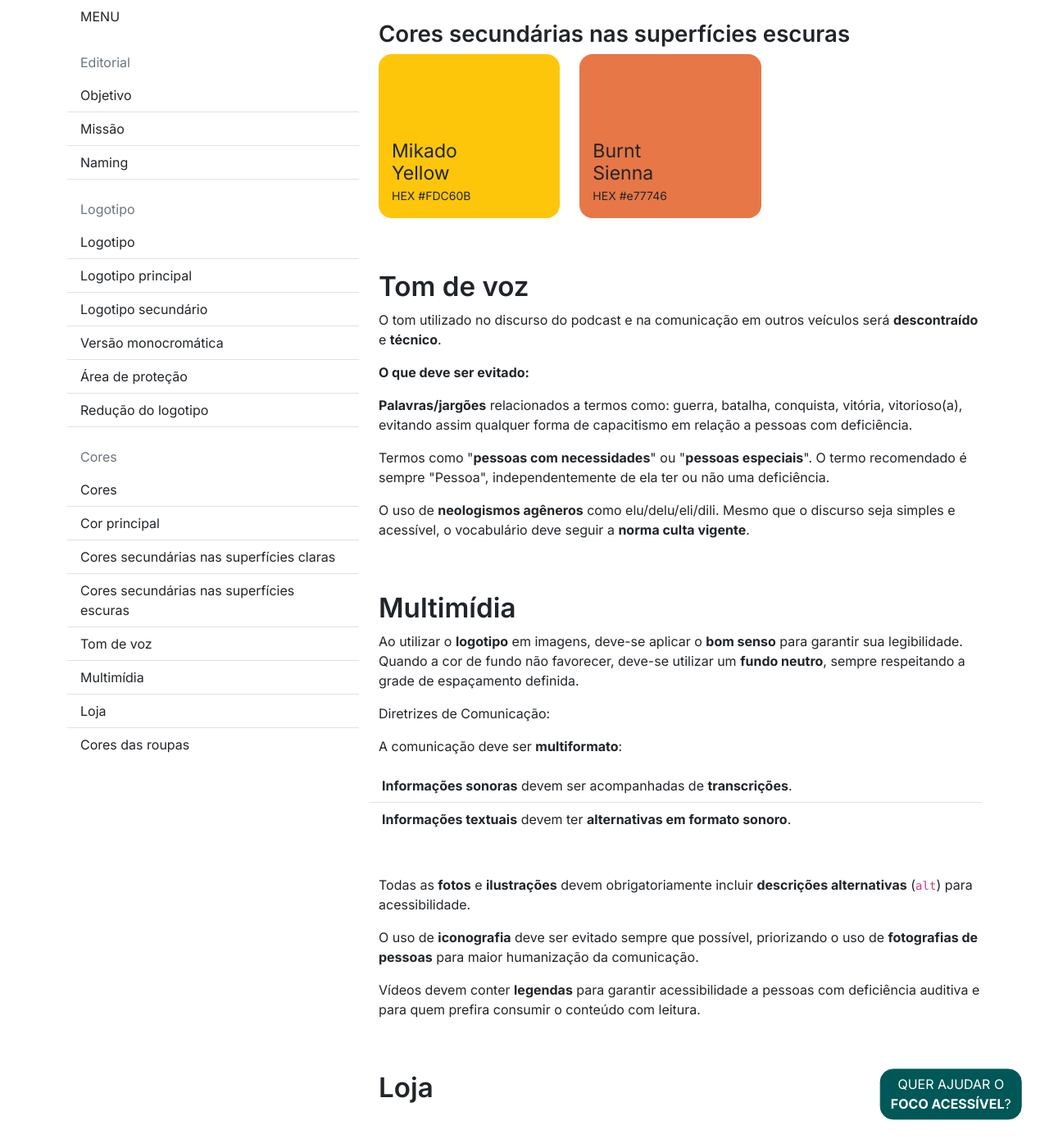
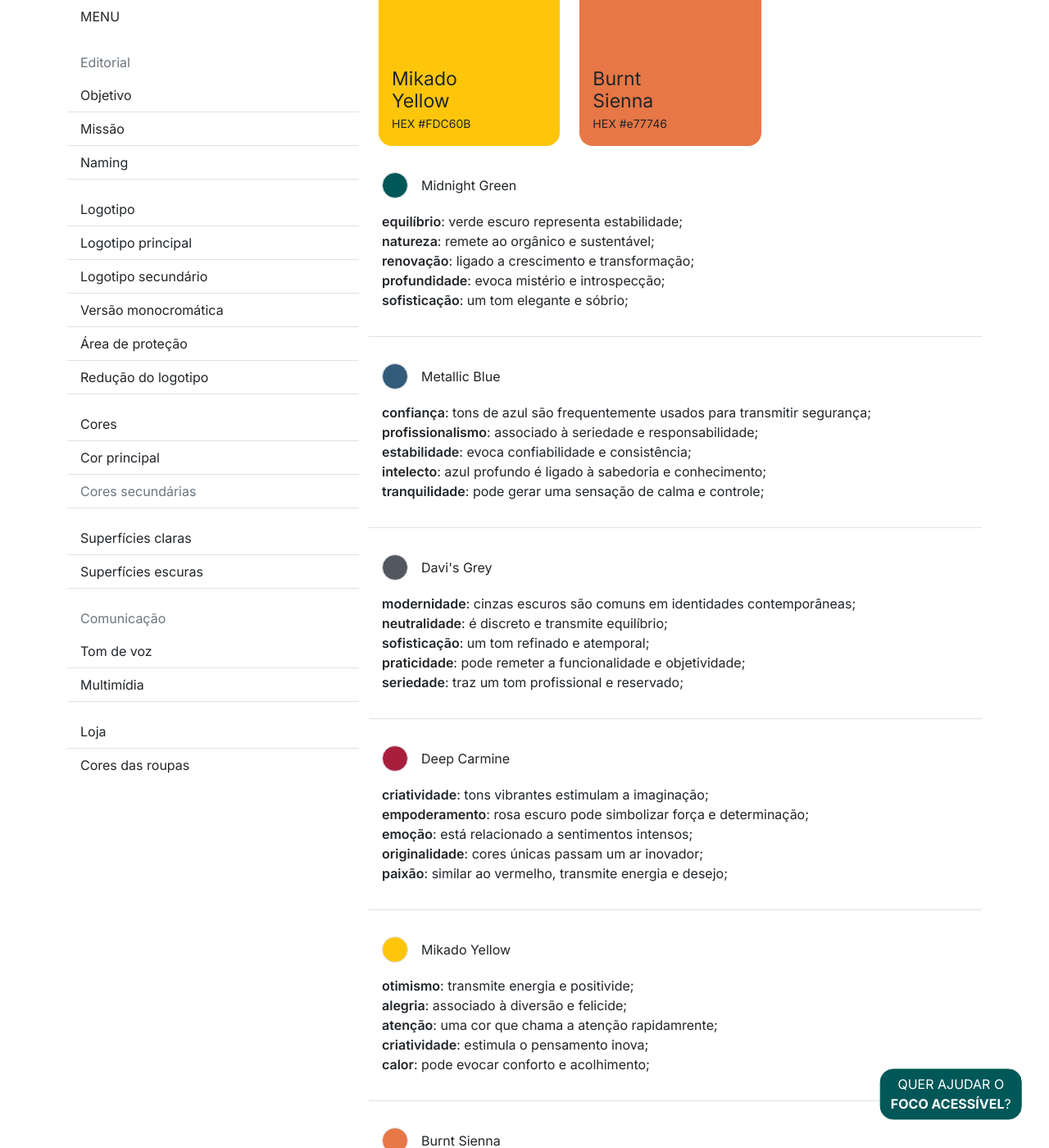
Before and after one commit to wagnerbeethoven/fa_jekyll-theme, a Jekyll site: the page built from pages/brand.html, in a window 1280 px wide and 1400 px high, scrolled down 5312 px. Shown: the whole window at 82% size. Built offline with Jekyll 4.4.1, drawn with Linux system fonts in a browser that asks for light colours; nearby versions of some CDN libraries; comment, search, counter and statistics services are not loaded; some of the changed text lies outside the part shown.

```diff
--- a/pages/brand.html
+++ b/pages/brand.html
@@ -7,28 +7,35 @@ title: Guia de estilo da marca
   <aside class="col-12 col-md-4 mb-3 order-2 order-md-1">
     <nav class="list-group list-group-flush  sticky-top">
       <p class="list-group-item fw-light border-0">MENU</p>
+
       <p class="list-group-item mb-0 text-secondary border-0">Editorial</p>
+
       <a href="#objetivo" class="list-group-item">Objetivo</a>
       <a href="#missao" class="list-group-item">Missão</a>
       <a href="#naming" class="list-group-item" lang="en">Naming</a>
-      <p class="list-group-item mt-3 mb-0 text-secondary border-0">Logotipo</p>
 
-      <a href="#logotipo" class="list-group-item">Logotipo</a>
-      <a href="#logotipo-principal" class="list-group-item">Logotipo principal</a>
-      <a href="#logotipo-secundario" class="list-group-item">Logotipo secundário</a>
+      <a href="#logotipo" class=" mt-3 mb-0 list-group-item">Logotipo</a>
+      <a href="#logotipo-principal" class=" list-group-item">Logotipo principal</a>
+      <a href="#logotipo-secundario" class=" list-group-item">Logotipo secundário</a>
 
       <a href="#monocromatica" class="list-group-item">Versão monocromática</a>
       <a href="#protecao" class="list-group-item">Área de proteção</a>
       <a href="#reducoes" class="list-group-item">Redução do logotipo</a>
-      <p class="list-group-item mt-3 mb-0 text-secondary border-0">Cores</p>
-      <a href="#cores" class="list-group-item">Cores</a>
+
+      <a href="#cores" class=" mt-3 mb-0 list-group-item">Cores</a>
+
       <a href="#cores-principal" class="list-group-item">Cor principal</a>
-      <a href="#cores-secundaria-clara" class="list-group-item">Cores secundárias nas superfícies claras</a>
-      <a href="#cores-secundaria-escura" class="list-group-item">Cores secundárias nas superfícies escuras</a>
+      <p class="list-group-item text-secondary">Cores secundárias </p>
+      <a href="#cores-secundaria-clara" class=" list-group-item">Superfícies claras</a>
+      <a href="#cores-secundaria-escura" class=" list-group-item">Superfícies escuras</a>
+
+      <p class="list-group-item mt-3 mb-0 text-secondary border-0">Comunicação</p>
+
       <a href="#tom-voz" class="list-group-item">Tom de voz</a>
       <a href="#multimidia" class="list-group-item">Multimídia</a>
-      <a href="#Loja" class="list-group-item">Loja</a>
-      <a href="#cores-roupas" class="list-group-item">Cores das roupas</a>
+
+      <a href="#Loja" class="mt-3 mb-0 list-group-item">Loja</a>
+      <a href="#cores-roupas" class=" list-group-item">Cores das roupas</a>
 
     </nav>
   </aside>
@@ -100,13 +107,13 @@ title: Guia de estilo da marca
       <div class="row">
         <div class="col-12 col-md-6">
           <figure class="rounded bg-dark border p-5 d-flex flex-column justify-content-center">
-            <img style="filter: contrast(0%) brightness(1000%)" src="{{ site.baseurl }}/img/brand/logotipo-linha.svg" class="figure-img img-fluid object-contain"
+            <img src="{{ site.baseurl }}/img/brand/logotipo-linha-b.svg" class="figure-img img-fluid object-contain"
           alt="Logotipo linha" />
           </figure>
       </div>
         <div class="col-12 col-md-6">
           <figure class="rounded bg-light border p-5 d-flex flex-column justify-content-center">
-            <img style="filter: contrast(0) brightness(0)" src="{{ site.baseurl }}/img/brand/logotipo-linha.svg" class="figure-img img-fluid object-contain"
+            <img src="{{ site.baseurl }}/img/brand/logotipo-linha-p.svg" class="figure-img img-fluid object-contain"
           alt="Logotipo linha" />
           </figure>
       </div>
@@ -221,6 +227,69 @@ title: Guia de estilo da marca
       </div>
     </div>
 
+    <ul class="list-group list-group-flush mb-5">
+      <li class="list-group-item py-3 mb-3">
+        <p class="d-flex align-items-center"><span class="rounded-circle border d-inline-block me-3" style="width: 2rem; height: 2rem; background-color:#005757;"></span>Midnight Green</p>
+        <p>
+          <span class="fw-semibold">equilíbrio</span>: verde escuro representa estabilidade;<br>
+          <span class="fw-semibold">natureza</span>: remete ao orgânico e sustentável;<br>
+          <span class="fw-semibold">renovação</span>: ligado a crescimento e transformação;<br>
+          <span class="fw-semibold">profundidade</span>: evoca mistério e introspecção;<br>
+          <span class="fw-semibold">sofisticação</span>: um tom elegante e sóbrio;
+        </p>
+      </li>
+      <li class="list-group-item py-3 mb-3">
+        <p class="d-flex align-items-center"><span class="rounded-circle border d-inline-block me-3" style="width: 2rem; height: 2rem; background-color:#335B7A;"></span>Metallic Blue</p>
+        <p>
+          <span class="fw-semibold">confiança</span>: tons de azul são frequentemente usados para transmitir segurança;<br>
+          <span class="fw-semibold">profissionalismo</span>: associado à seriedade e responsabilidade;<br>
+          <span class="fw-semibold">estabilidade</span>: evoca confiabilidade e consistência;<br>
+          <span class="fw-semibold">intelecto</span>: azul profundo é ligado à sabedoria e conhecimento;<br>
+          <span class="fw-semibold">tranquilidade</span>: pode gerar uma sensação de calma e controle;
+        </p>
+      </li>
+      <li class="list-group-item py-3 mb-3">
+        <p class="d-flex align-items-center"><span class="rounded-circle border d-inline-block me-3" style="width: 2rem; height: 2rem; background-color:#53575f;"></span>Davi's Grey</p>
+        <p>
+          <span class="fw-semibold">modernidade</span>: cinzas escuros são comuns em identidades contemporâneas;<br>
+          <span class="fw-semibold">neutralidade</span>: é discreto e transmite equilíbrio;<br>
+          <span class="fw-semibold">sofisticação</span>: um tom refinado e atemporal;<br>
+          <span class="fw-semibold">praticidade</span>: pode remeter a funcionalidade e objetividade;<br>
+          <span class="fw-semibold">seriedade</span>: traz um tom profissional e reservado;
+        </p>
+      </li>
+      <li class="list-group-item py-3 mb-3">
+        <p class="d-flex align-items-center"><span class="rounded-circle border d-inline-block me-3" style="width: 2rem; height: 2rem; background-color:#a81f3e;"></span>Deep Carmine</p>
+        <p>
+          <span class="fw-semibold">criatividade</span>: tons vibrantes estimulam a imaginação;<br>
+          <span class="fw-semibold">empoderamento</span>: rosa escuro pode simbolizar força e determinação;<br>
+          <span class="fw-semibold">emoção</span>: está relacionado a sentimentos intensos;<br>
+          <span class="fw-semibold">originalidade</span>: cores únicas passam um ar inovador;<br>
+          <span class="fw-semibold">paixão</span>: similar ao vermelho, transmite energia e desejo;
+        </p>
+      </li>
+      <li class="list-group-item py-3 mb-3">
+        <p class="d-flex align-items-center"><span class="rounded-circle border d-inline-block me-3" style="width: 2rem; height: 2rem; background-color:#FDC60B;"></span>Mikado Yellow</p>
+        <p>
+          <span class="fw-semibold">otimismo</span>: transmite energia e positivide;<br>
+          <span class="fw-semibold">alegria</span>: associado à diversão e felicide;<br>
+          <span class="fw-semibold">atenção</span>: uma cor que chama a atenção rapidamrente;<br>
+          <span class="fw-semibold">criatividade</span>: estimula o pensamento inova;<br>
+          <span class="fw-semibold">calor</span>: pode evocar conforto e acolhimento;
+        </p>
+      </li>
+      <li class="list-group-item py-3 mb-3">
+        <p class="d-flex align-items-center"><span class="rounded-circle border d-inline-block me-3" style="width: 2rem; height: 2rem; background-color:#e77746;"></span>Burnt Sienna</p>
+        <p>
+          <span class="fw-semibold">paixão</span>: remete a intensidade emocional e entusiasmo;<br>
+          <span class="fw-semibold">energia</span>: está associado a dinamismo e ação;<br>
+          <span class="fw-semibold">confiança</span>: pode passar segurança e decisão;<br>
+          <span class="fw-semibold">aventura</span>: representa movimento e espírito aventureiro;<br>
+          <span class="fw-semibold">urgência</span>: cores quentes como essa são usadas para estimular ação imediata;
+        </p>
+      </li>
+    </ul>
+
     <h3 id="tom-voz" class="mt-5">Tom de voz</h3>
 
     <p>O tom utilizado no discurso do podcast e na comunicação em outros veículos será <strong>descontraído</strong> e <strong>técnico</strong>.</p>
--- a/pages/sobre.html
+++ b/pages/sobre.html
@@ -35,8 +35,8 @@ permalink: sobre.html
         <h3 class="text-black font-weight-light mb-4">Wagner Beethoven</h3>
         <p>Profissional do design com aproximadamente 10 anos de experiências na construção de produtos digitais. Assuntos voltados para as pessoas com deficiência, pessoas em situação de vulnerabilidade de grupos minoritários e a tecnologia sempre estiveram presentes desde o primeiro estágio.<br>É entusiasta da acessibilidade, inclusão e das tecnologias assistivas. </p>
         <p>Durante sua vida profissional participou da construção de algumas iniciativas que pode se destacar o Encontro Nacional de Áudio-descrição em Estudo, o <a lang="en" href="https://adww.online/" title="Nova aba para o ADWW"  >Audio Description Worldwide Consortium (ADWW)</a> e atualmente faz parte do <a href="https://laima.pro/" title="Nova aba para o Laima" lang="en"  >Laboratory of Artificial Intelligence and Machine Aid (Laima)</a>.</p>
-        <p>Caso você queira falar comigo, utilize a <a href="{{ site.baseurl }}/contato">página de contato</a> ou <a
-        title="Nova aba para o site de Wagner" href="http://sumo.pe">acesse meu site</a>.</p>
+        <p>Caso você queira falar comigo, utilize a <a href="{{ site.baseurl }}/contato.html">página de contato</a> ou <a
+        title="Nova aba para o site de Wagner" href="http://wagnerbeethoven.com.br">acesse meu site</a>.</p>
         <p>👨🏽‍💻 🖖🏽 ☮ 🏳‍🌈</p>
     </div>
 </div>
```
Also changed, not shown: other parts of pages/brand.html (+0 -1 lines), _data/glossario.yml (added, +80 -0 lines), pages/glossario.html (added, +55 -0 lines), pages/links.html (+4 -4 lines), img/brand/logotipo-linha-b.svg (added), img/brand/logotipo-linha-p.svg (added).
